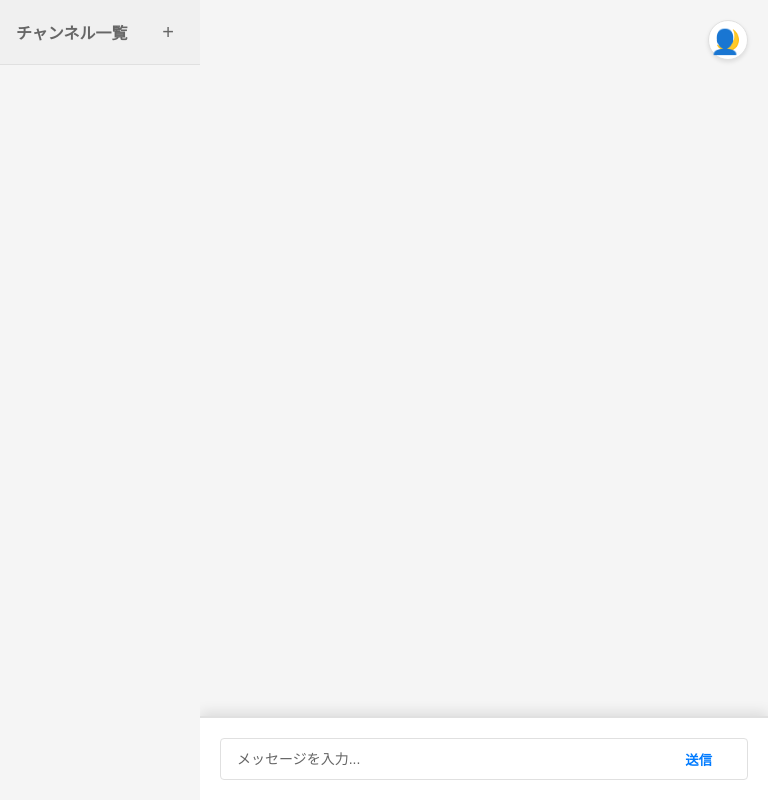
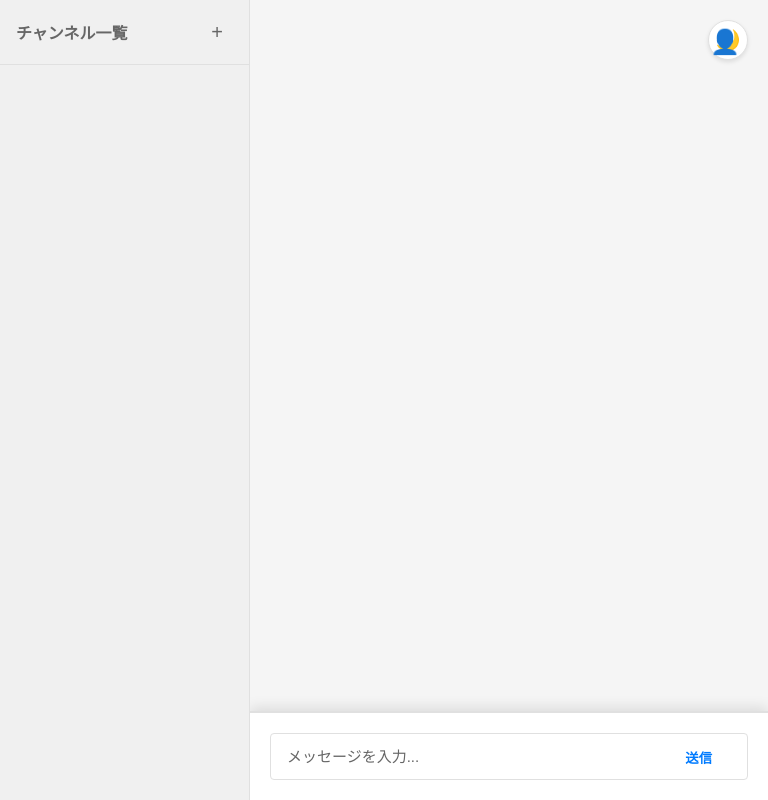
Before and after one commit to EDEN0412/EasyChat, a Python web app: template app/templates/chat/messages.html in a window 768 px wide. Run offline with Jinja, Linux system fonts and the light colour scheme; the template is opened without the code that fills it, so the values that code supplies are empty; some libraries are stand-ins or nearby versions.

Commit message:
タブレット向けレスポンシブレイアウトを最適化
- サイドバーのスタイルを追加し、タブレット画面に適応
- メディアクエリを使用して、768px-1023pxの範囲でレイアウトを調整
- タッチ操作を考慮したUI要素のサイズと間隔を最適化
- スクロール体験を改善（iOSのスムーズスクロール対応）
- メッセージ表示とフォームのレイアウトを調整

```diff
--- a/app/templates/base.html
+++ b/app/templates/base.html
@@ -223,6 +223,17 @@
             width: 100vw;
             overflow: hidden;
             background-color: var(--bg-primary);
+        }
+
+        /* サイドバーのスタイル */
+        .sidebar {
+            width: 280px;
+            min-width: 280px;
+            background-color: var(--bg-sidebar);
+            overflow-y: auto;
+            display: flex;
+            flex-direction: column;
+            border-right: 1px solid var(--border-color);
         }
 
         .channels-header {
@@ -580,6 +591,74 @@
 
             .message {
                 max-width: 100%;
+            }
+        }
+
+        /* タブレット向けレイアウト（768px-1023px） */
+        @media (min-width: 768px) and (max-width: 1023px) {
+            .chat-layout {
+                display: grid;
+                grid-template-columns: 250px 1fr;
+                grid-template-areas:
+                    "sidebar main";
+            }
+
+            .sidebar {
+                grid-area: sidebar;
+                width: 250px;
+                min-width: 250px;
+                max-width: 250px;
+                overflow-y: auto;
+            }
+
+            .chat-container {
+                grid-area: main;
+            }
+
+            .channel-item {
+                padding: 12px 16px;
+            }
+
+            .channel-name {
+                font-size: 15px;
+            }
+
+            .message-form input[type="text"] {
+                padding: 14px 16px;
+                font-size: 15px;
+            }
+
+            .message {
+                padding: 14px 18px;
+            }
+
+            /* タッチ操作向け最適化 */
+            .btn, .btn-action, .reaction {
+                padding: 10px 16px; /* タッチしやすいサイズに */
+            }
+
+            .create-channel-btn {
+                width: 40px;
+                height: 40px;
+            }
+
+            /* スクロール操作の改善 */
+            .messages-area {
+                -webkit-overflow-scrolling: touch; /* iOSでのスムーズスクロール */
+                scroll-behavior: smooth;
+                padding: 20px;
+                gap: 18px;
+            }
+
+            /* 入力エリアの最適化 */
+            .message-form {
+                padding: 18px;
+            }
+
+            /* 長いメッセージの表示改善 */
+            .message-content {
+                line-height: 1.5;
+                font-size: 15px;
             }
         }
 
```
